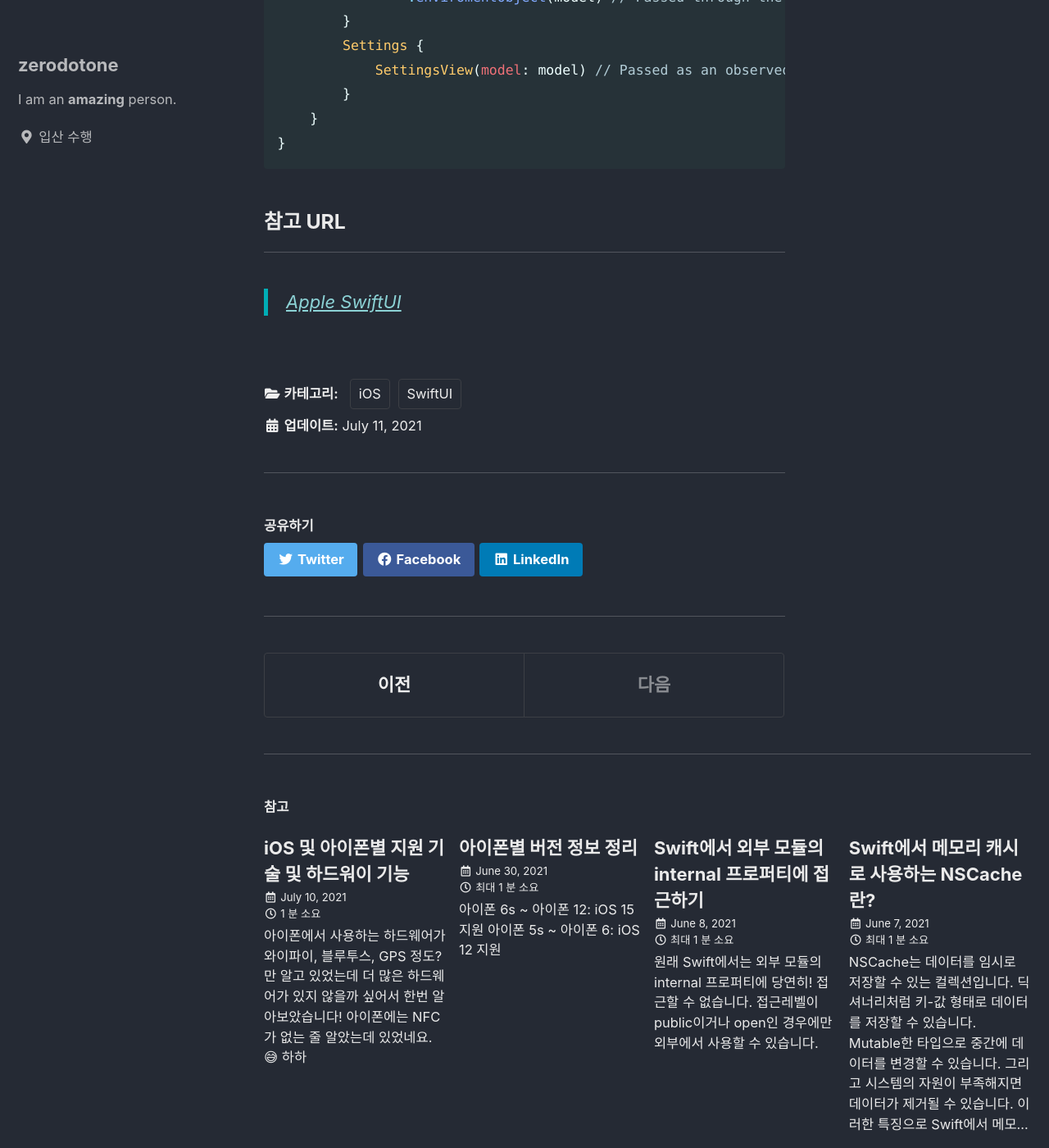
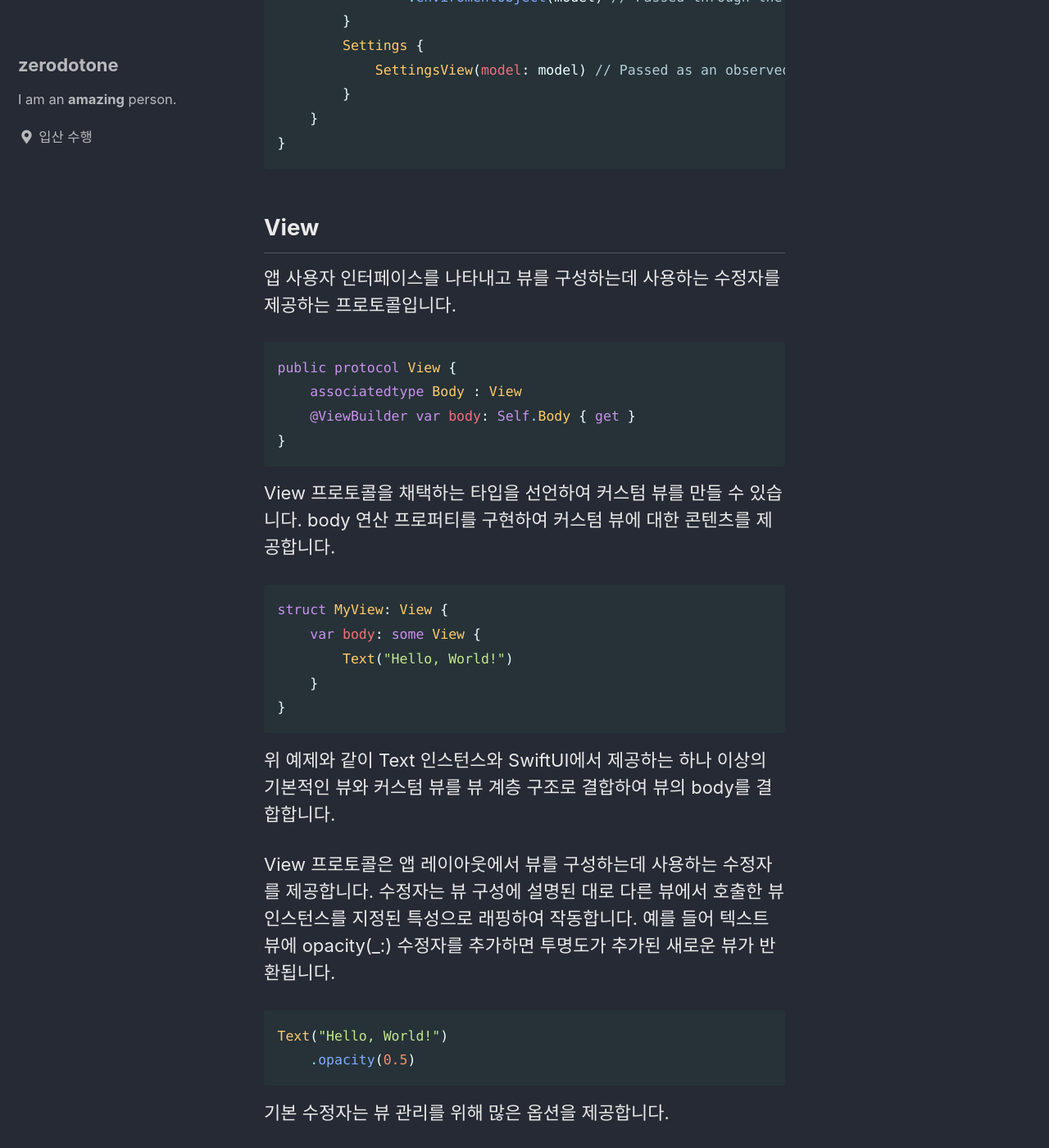
Before and after one commit to zdodev/zdodev.github.io, a Jekyll site: the page built from _posts/2021-07-11-SwiftUI-정리.md, in a window 1280 px wide and 1400 px high, scrolled down 2748 px. Shown: the whole window at 82% size. Built offline with Jekyll 4.4.1, drawn with Linux system fonts in a browser that asks for light colours; cached includes are drawn as plain includes; some of the changed text lies outside the part shown.

Commit message:
📝: SwiftUI 정리.

````diff
--- a/_posts/2021-07-11-SwiftUI-정리.md
+++ b/_posts/2021-07-11-SwiftUI-정리.md
@@ -20,7 +20,7 @@ WidgetKit과 함께 작동하는 SwiftUI를 사용하여 앱에 위젯을 추가
 
 ## App
 
-앱의 구조와 동작을 나타내는 유형입니다.
+앱의 구조와 동작을 나타내는 프로토콜입니다.
 
 ```swift
 public protocol App {
@@ -80,7 +80,43 @@ struct Mail: App {
 }
 ```
 
+## View
 
+앱 사용자 인터페이스를 나타내고 뷰를 구성하는데 사용하는 수정자를 제공하는 프로토콜입니다.
+
+```swift
+public protocol View {
+    associatedtype Body : View
+    @ViewBuilder var body: Self.Body { get }
+}
+```
+
+View 프로토콜을 채택하는 타입을 선언하여 커스텀 뷰를 만들 수 있습니다. body 연산 프로퍼티를 구현하여 커스텀 뷰에 대한 콘텐츠를 제공합니다.
+
+```swift
+struct MyView: View {
+    var body: some View {
+        Text("Hello, World!")
+    }
+}
+```
+
+위 예제와 같이 Text 인스턴스와 SwiftUI에서 제공하는 하나 이상의 기본적인 뷰와 커스텀 뷰를 뷰 계층 구조로 결합하여 뷰의 body를 결합합니다.
+
+View 프로토콜은 앱 레이아웃에서 뷰를 구성하는데 사용하는 수정자를 제공합니다. 수정자는 뷰 구성에 설명된 대로 다른 뷰에서 호출한 뷰 인스턴스를 지정된 특성으로 래핑하여 작동합니다. 예를 들어 텍스트 뷰에 opacity(_:) 수정자를 추가하면 투명도가 추가된 새로운 뷰가 반환됩니다.
+
+```swift
+Text("Hello, World!")
+    .opacity(0.5)
+```
+
+기본 수정자는 뷰 관리를 위해 많은 옵션을 제공합니다.
+
+## ViewModifier
+
+ViewModifier는 뷰에 다른 값을 지정하여 새로운 버전의 뷰를 생성하는 수정자 프로토콜입니다.
+
+ViewModifier를 채택하여 만든 수정자 타입은 어떤 뷰에도 적용할 수 있습니다.
 
 ### 참고 URL
 
````
